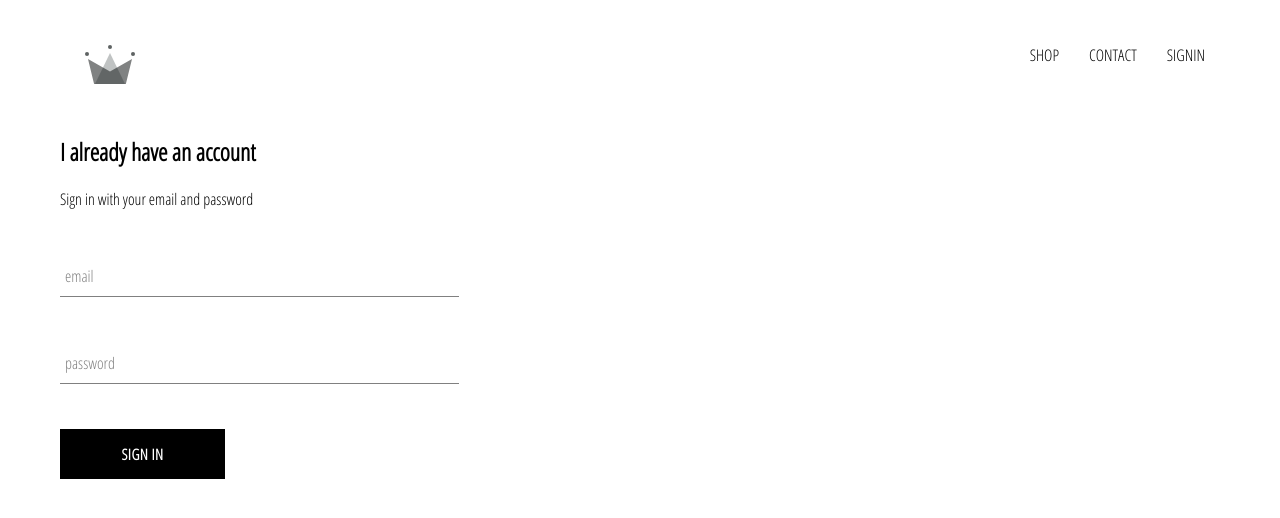
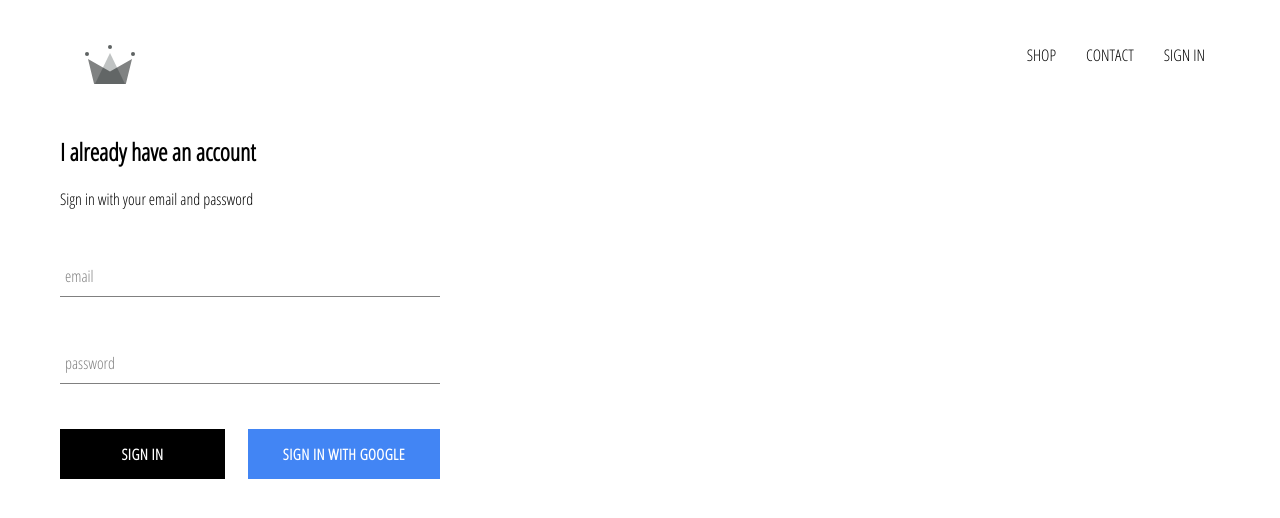
Before and after one commit to winandiaris/ratu-fashion, a React (Create React App) app: page /signin in a window 1280 px wide. Shown: the top 518 px of the page. Built offline with nearby package versions, Linux system fonts and the light colour scheme; no server answers.

Commit message:
menghubungkan ke firebase, dynamic menu login/logout, costum button untuk login with google

```diff
--- a/package.json
+++ b/package.json
@@ -3,6 +3,7 @@
   "version": "0.1.0",
   "private": true,
   "dependencies": {
+    "firebase": "^7.2.3",
     "node-sass": "^4.13.0",
     "react": "^16.11.0",
     "react-dom": "^16.11.0",
--- a/src/App.css
+++ b/src/App.css
@@ -30,3 +30,7 @@
   text-decoration: none;
   color: black;
 }
+
+* {
+  box-sizing: border-box;
+}
--- a/src/App.js
+++ b/src/App.js
@@ -4,14 +4,38 @@
 import HomePage from './pages/homepage/homepage.component'
 import ShopPage from './pages/shop/shop.component'
 import Header from './components/header/header.component'
+import {auth} from './firebase/firebase.utils'
 //import logo from './logo.svg';
 import './App.css';
 
 
-function App() {
+class App extends React.Component {
+  constructor() {
+    super()
+
+    this.state={
+      currentUser: null
+    }
+  }
+
+  unsubscribeFromAuth = null
+
+  componentDidMount(){
+    this.unsubscribeFromAuth = auth.onAuthStateChanged(user => {
+      this.setState({currentUser: user})
+
+      console.log(user)
+    })
+  }
+
+  componentWillUnmount(){
+    this.unsubscribeFromAuth()
+  }
+
+  render(){
     return (
       <div className="App">
-      <Header/>
+        <Header currentUser={this.state.currentUser}/>
         <Switch>
           <Route exact path='/' component={HomePage}/>
           <Route path='/shop' component={ShopPage}/>
@@ -22,4 +46,6 @@
     );
   }
 
+}
+
 export default App;
--- a/src/components/custom-button/custom-button.component.jsx
+++ b/src/components/custom-button/custom-button.component.jsx
@@ -2,8 +2,8 @@
 
 import './custom-button.styles.scss'
 
-const CustomButton = ( {children, ...otherProps} ) => (
-    <button className='custom-button' {...otherProps}>
+const CustomButton = ( {children, isGoogleSignIn, ...otherProps} ) => (
+    <button className={`${isGoogleSignIn ? 'google-sign-in' : ''} custom-button`} {...otherProps}>
         {children}
     </button>
 )
--- a/src/components/custom-button/custom-button.styles.scss
+++ b/src/components/custom-button/custom-button.styles.scss
@@ -19,4 +19,14 @@
       color: black;
       border: 1px solid black;
     }
+
+    &.google-sign-in {
+      background-color: #4285f4;
+      color: white;
+
+      &:hover {
+        background-color: #357ae8;
+        border: none;
+      }
+    }
   }
--- a/src/components/header/header.component.jsx
+++ b/src/components/header/header.component.jsx
@@ -1,9 +1,10 @@
 import React from 'react'
 import {Link} from 'react-router-dom'
+import {auth} from '../../firebase/firebase.utils'
 import {ReactComponent as Logo} from '../../assets/crown.svg'
 import './header.styles.scss'
 
-const Header = () => (
+const Header = ({currentUser}) => (
     <div className='header'>
         <Link className='logo-container' to="/">
             <Logo className='logo'/>
@@ -15,9 +16,16 @@
             <Link className='option' to='/shop'>
                 CONTACT
             </Link>
-            <Link className='option' to='/signin'>
+            {/* <Link className='option' to='/signin'>
                 SIGNIN
-            </Link>
+            </Link> */}
+            {
+               currentUser ?
+                <div className='option' onClick={()=>auth.signOut()}>SIGN OUT</div>
+                :
+                <Link className='option' to='/signin'>SIGN IN</Link>
+            }
+
         </div>
 
     </div>
--- a/src/components/header/header.styles.scss
+++ b/src/components/header/header.styles.scss
@@ -20,6 +20,7 @@
 
       .option {
         padding: 10px 15px;
+        cursor: pointer;
       }
     }
   }
--- a/src/components/sign-in/sign-in.component.jsx
+++ b/src/components/sign-in/sign-in.component.jsx
@@ -1,6 +1,7 @@
 import React from 'react'
 import CustomButton from '../custom-button/custom-button.component'
 import FormInput from '../form-input/form-input.component'
+import {signInWithGoogle} from '../../firebase/firebase.utils'
 import './sign-in.styles.scss'
 
 class SignIn extends React.Component {
@@ -35,9 +36,21 @@
                     <FormInput name='email' type='email' handleChange={this.handleChange} value={this.state.email} label='email' required/>
 
                     <FormInput name="password" type='password' handleChange={this.handleChange} value={this.state.email} label='password' required/>
+                    {/* <CustomButton type='submit'>Sign In </CustomButton>
+                        <CustomButton onClick={signInWithGoogle} isGoogleSignIn>
+                            {''}
+                            Sign In with google{''}
+                    </CustomButton> */}
+
+                    <div className='buttons'>
+                        <CustomButton type='submit'>Sign In </CustomButton>
+                        <CustomButton onClick={signInWithGoogle} isGoogleSignIn>
+                            {''}
+                            Sign In with google{''}
+                        </CustomButton>
+                    </div>
 
 
-                    <CustomButton type='submit'>Sign In</CustomButton>
                 </form>
             </div>
         )
--- a/src/components/sign-in/sign-in.styles.scss
+++ b/src/components/sign-in/sign-in.styles.scss
@@ -1,5 +1,6 @@
 .sign-in {
-    width: 30vw;
+    width: 380px;
+    // width: 30vw;
     display: flex;
     flex-direction: column;
 
@@ -7,4 +8,9 @@
         margin: 10px 0;
 
     }
+
+    .buttons{
+        display: flex;
+        justify-content: space-between;
+    }
 }
--- /dev/null
+++ b/src/firebase/firebase.utils.js
@@ -0,0 +1,26 @@
+import firebase from 'firebase/app'
+
+import 'firebase/firestore'
+import 'firebase/auth'
+
+const config = {
+    apiKey: "AIzaSyBEHoi0X-IbTGIqJZv6GZ3Hpv86UNzpmtg",
+    authDomain: "ratu-fashion-799c4.firebaseapp.com",
+    databaseURL: "https://ratu-fashion-799c4.firebaseio.com",
+    projectId: "ratu-fashion-799c4",
+    storageBucket: "ratu-fashion-799c4.appspot.com",
+    messagingSenderId: "96907997907",
+    appId: "1:96907997907:web:af661eab0f0480809fda26",
+    measurementId: "G-00DYBKSH10"
+}
+
+firebase.initializeApp(config)
+
+export const auth = firebase.auth()
+export const firestore = firebase.firestore()
+
+const provider = new firebase.auth.GoogleAuthProvider()
+provider.setCustomParameters({prompt: 'select_account'})
+export const signInWithGoogle = () => auth.signInWithPopup(provider)
+
+export default firebase
```
Also changed, not shown: 1 other file (tests, documents, lock files or other folders). Lines whose indentation alone changed are shown as unchanged.
